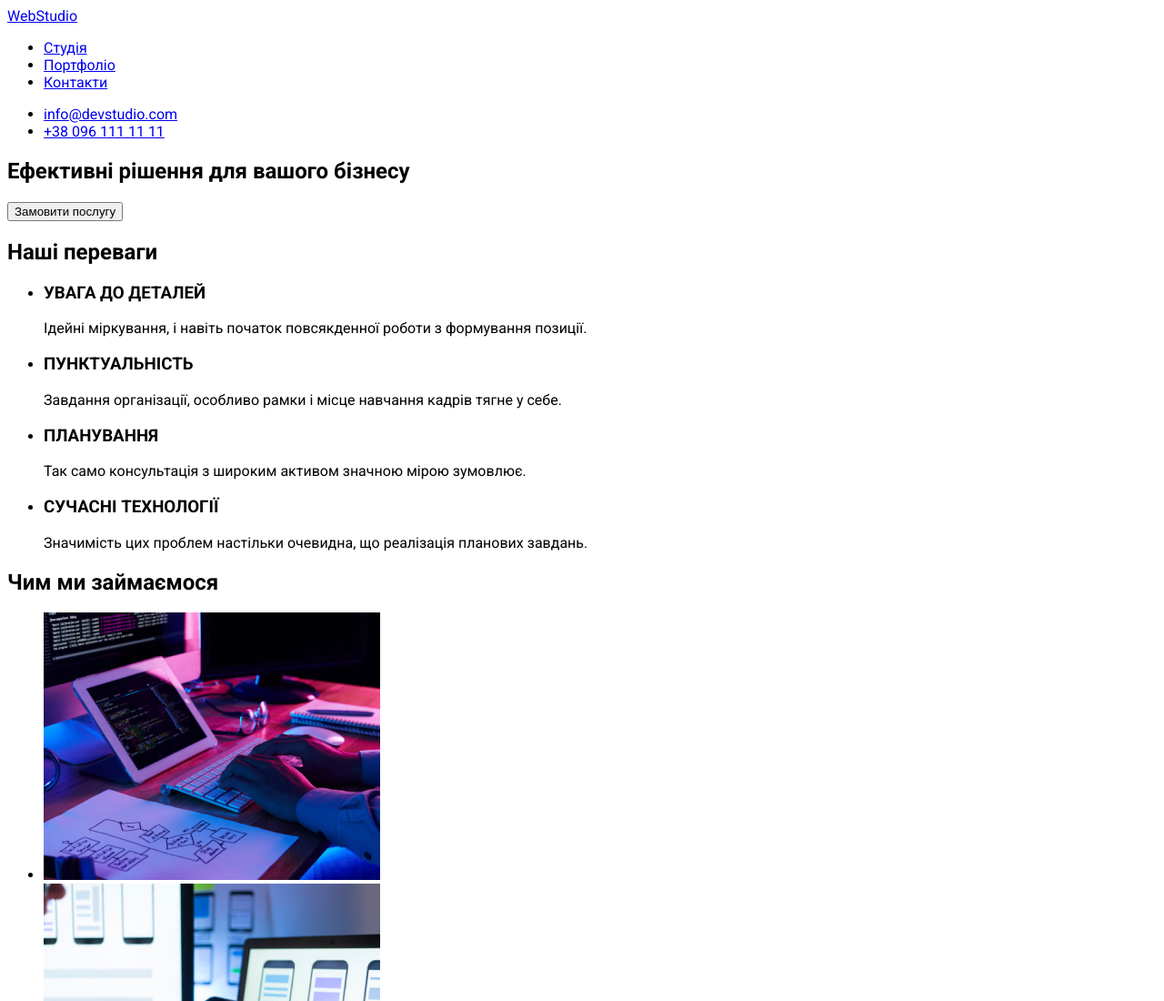
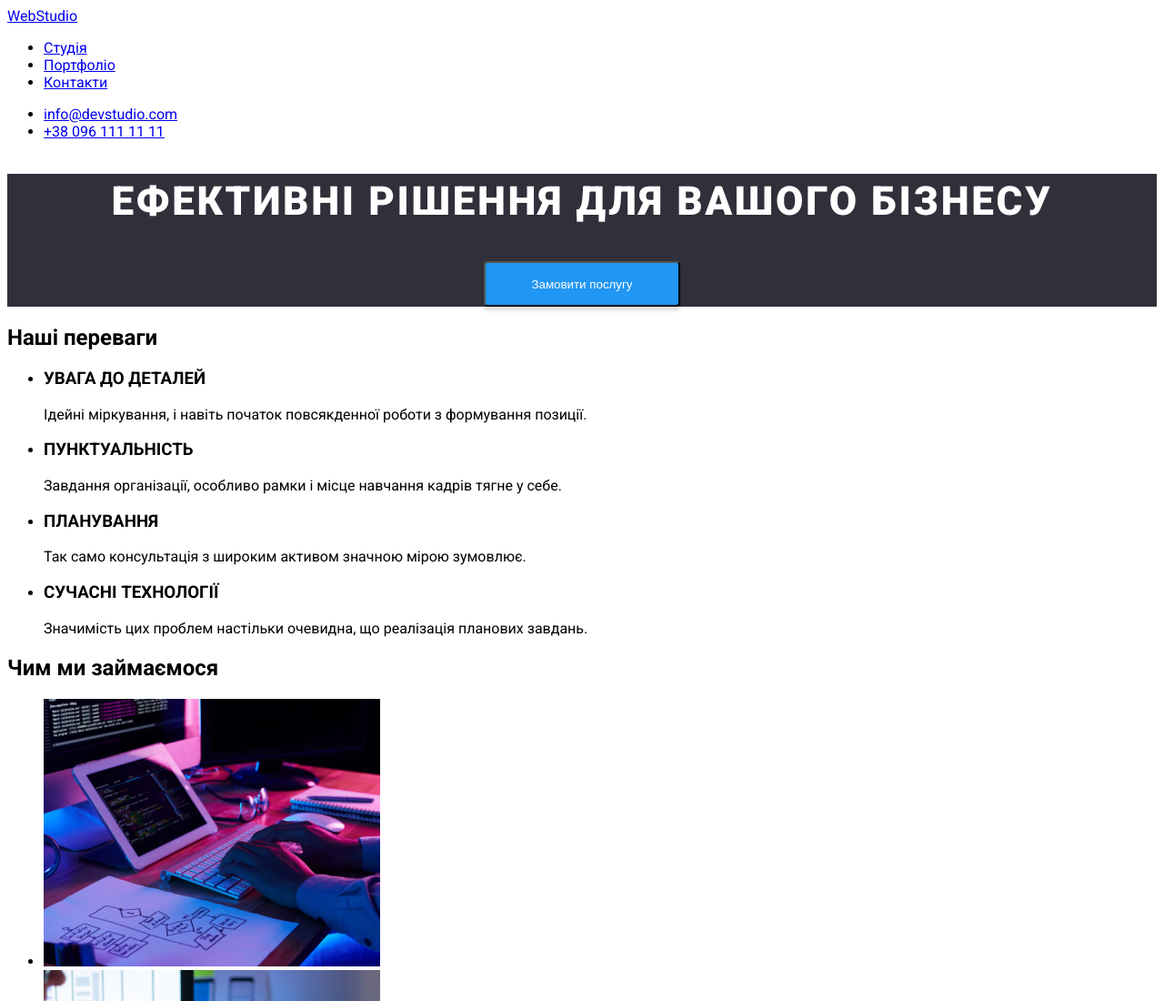
Before and after one commit to yuriykosh/goit-markup-hw-02, a plain HTML site: page index.html in a window 1280 px wide. Shown: the top 1100 px of the page at 91% size. Drawn offline with Linux system fonts and the light colour scheme.

Commit message:
Begin to styling index page

```diff
--- a/css/styles.css
+++ b/css/styles.css
@@ -1,10 +1,41 @@
-@import url('https://fonts.googleapis.com/css2?family=Raleway:wght@700&family=Roboto:wght@400;500;700;900&display=swap');
+@import url("https://fonts.googleapis.com/css2?family=Raleway:wght@700&family=Roboto:wght@400;500;700;900&display=swap");
 
 body {
-    font-family: 'Raleway', sans-serif;
-        font-family: 'Roboto', sans-serif;
+  font-family: "Raleway", sans-serif;
+  font-family: "Roboto", sans-serif;
 }
 
 .header {
-    background-color: #fff;
+  background-color: #fff;
 }
+
+.section-hero {
+  background-color: #2f303a;
+  text-align: center;
+}
+
+.section-hero > h1 {
+  font-family: "Roboto";
+  font-style: normal;
+  font-weight: 900;
+  font-size: 44px;
+  line-height: 60px;
+  /* or 136% */
+
+  text-align: center;
+  letter-spacing: 0.06em;
+  text-transform: uppercase;
+
+  color: #fff;
+}
+
+.section-hero > button {
+  color: #fff;
+  background-color: #2196f3;
+  box-shadow: 0px 4px 4px rgba(0, 0, 0, 0.15);
+  border-radius: 4px;
+  text-align: center;
+
+  width: 216px;
+  height: 50px;
+}
--- a/index.html
+++ b/index.html
@@ -4,7 +4,7 @@
     <meta charset="UTF-8" />
     <meta http-equiv="X-UA-Compatible" content="IE=edge" />
     <meta name="viewport" content="width=device-width, initial-scale=1.0" />
-    <link rel="stylesheet" href="/css/styles.css" />
+    <link rel="stylesheet" href="./css/styles.css" />
     <title>Студія</title>
   </head>
   <body>
```
Also changed, not shown: portfolio.html (+1 -1 lines).
